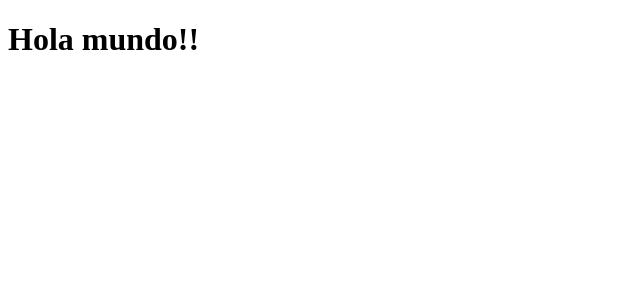
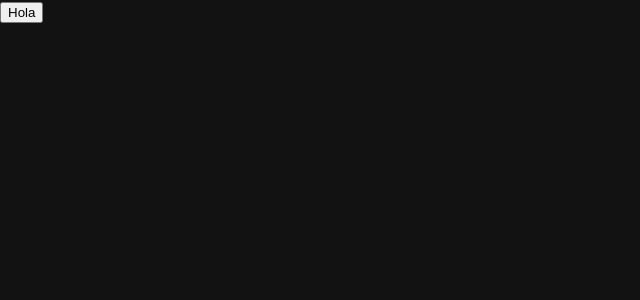
Before and after one commit to Jhomar1158-ux/next-material-ui-intro, a Next.js app: page / in a window 1280 px wide. Shown: the top 300 px of the page, without its empty margins (0-640 px from the left). Built offline with nearby package versions, Linux system fonts and the light colour scheme.

Commit message:
wip: ✨ PROJECT-1 add main layout with metadata

```diff
--- /dev/null
+++ b/componets/layouts/Layout.tsx
@@ -0,0 +1,25 @@
+import Head from 'next/head'
+import {FC} from 'react'
+
+
+interface Props {
+    children?: React.ReactNode
+    title: string
+}
+
+export const Layout: FC<Props> = ({children, title}) => {
+    return (
+        <>
+            <Head>
+                <title> { title || 'My Shop'} </title>
+                <meta name='author' content='Jhomar Astuyauri'/>
+                <meta name='description' content={`Tienda de productos | ${title}`}/>
+                <meta name='keywords' content={`${title}, Productos, producto, item, items, tienda, e-commerce, marketplace`}/>
+            </Head>
+            {/* Navbar */}
+            <main>
+                {children}
+            </main>
+        </>
+    )
+}
--- /dev/null
+++ b/componets/layouts/index.ts
@@ -0,0 +1 @@
+export * from './Layout'
--- a/package.json
+++ b/package.json
@@ -9,10 +9,15 @@
     "lint": "next lint"
   },
   "dependencies": {
+    "@emotion/react": "^11.10.6",
+    "@emotion/styled": "^11.10.6",
+    "@mui/icons-material": "^5.11.16",
+    "@mui/material": "^5.12.1",
     "@types/node": "18.16.0",
     "@types/react": "18.0.38",
     "@types/react-dom": "18.0.11",
     "next": "13.3.1",
+    "parse-json": "^7.0.0",
     "react": "18.2.0",
     "react-dom": "18.2.0",
     "typescript": "5.0.4"
--- a/pages/_app.tsx
+++ b/pages/_app.tsx
@@ -1,6 +1,18 @@
 import '@/styles/globals.css'
+import { CssBaseline, ThemeProvider, createTheme } from '@mui/material'
 import type { AppProps } from 'next/app'
 
+const darkTheme  = createTheme({
+  palette: {
+    mode: 'dark'
+  }
+});
+
 export default function App({ Component, pageProps }: AppProps) {
-  return <Component {...pageProps} />
+  return (
+    <ThemeProvider theme={darkTheme}>
+      <CssBaseline/>
+      <Component {...pageProps} />
+    </ThemeProvider>
+  )
 }
--- a/pages/_document.tsx
+++ b/pages/_document.tsx
@@ -3,7 +3,12 @@ import { Html, Head, Main, NextScript } from 'next/document'
 export default function Document() {
   return (
     <Html lang="en">
-      <Head />
+      <Head>
+      <link
+        rel="stylesheet"
+        href="https://fonts.googleapis.com/css?family=Roboto:300,400,500,700&display=swap"
+      />
+      </Head>
       <body>
         <Main />
         <NextScript />
--- a/pages/index.tsx
+++ b/pages/index.tsx
@@ -1,14 +1,12 @@
-import Head from 'next/head'
-import Image from 'next/image'
+import { Layout } from '@/componets/layouts'
 import { Inter } from 'next/font/google'
-import styles from '@/styles/Home.module.css'
 
 const inter = Inter({ subsets: ['latin'] })
 
 export default function HomePage() {
   return (
-    <>
-      <h1>Hola mundo!!</h1>
-    </>
+    <Layout title={'My shop Jhomar'}>
+      <button>Hola</button>
+    </Layout>
   )
 }
```
Also changed, not shown: 1 other file (tests, documents, lock files or other folders).
